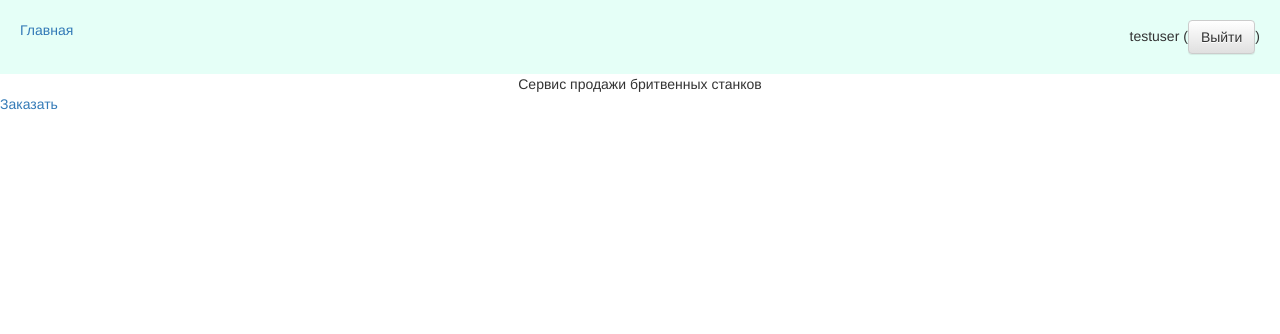
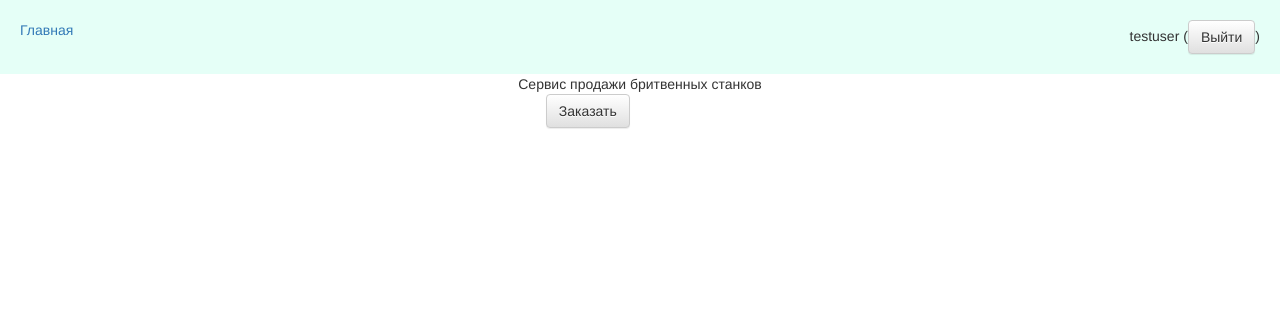
Before and after one commit to vbn22/NetologyFinal, a Django app: page / in a window 1280 px wide. Shown: the top 334 px of the page. Run offline with Django 3.2, Linux system fonts and the light colour scheme; a user stored in the database is signed in; some libraries are stand-ins or nearby versions.

Commit message:
template widget - test ok

```diff
--- a/main/forms.py
+++ b/main/forms.py
@@ -27,7 +27,7 @@ class ClientForm(forms.ModelForm):
 
 
 class SubscriptionsForm(forms.ModelForm):
+    period_type = forms.ChoiceField(choices = Subscriptions.PERIOD_TYPE,required=False)
     class Meta:
         model = Subscriptions
-        fields = ('things',)
-        fields_required = ['things']
+        fields = ('things','period_type')
--- a/main/templates/home.html
+++ b/main/templates/home.html
@@ -41,9 +41,13 @@
 <div class="row">
     <div class="text-center">{{ title }}</div>
 </div>
-{% if user.is_authenticated %}
-    <a href="subscribe/buy">Заказать</a>
-{% endif %}
+<div class="row">
+        <div class="col-md-2 col-md-offset-5">
+            {% if user.is_authenticated %}
+                <a class="btn btn-default" href="subscribe/buy">Заказать</a>
+            {% endif %}
+        </div>
+</div>
 
 {% block main %}
 {% endblock %}
```
